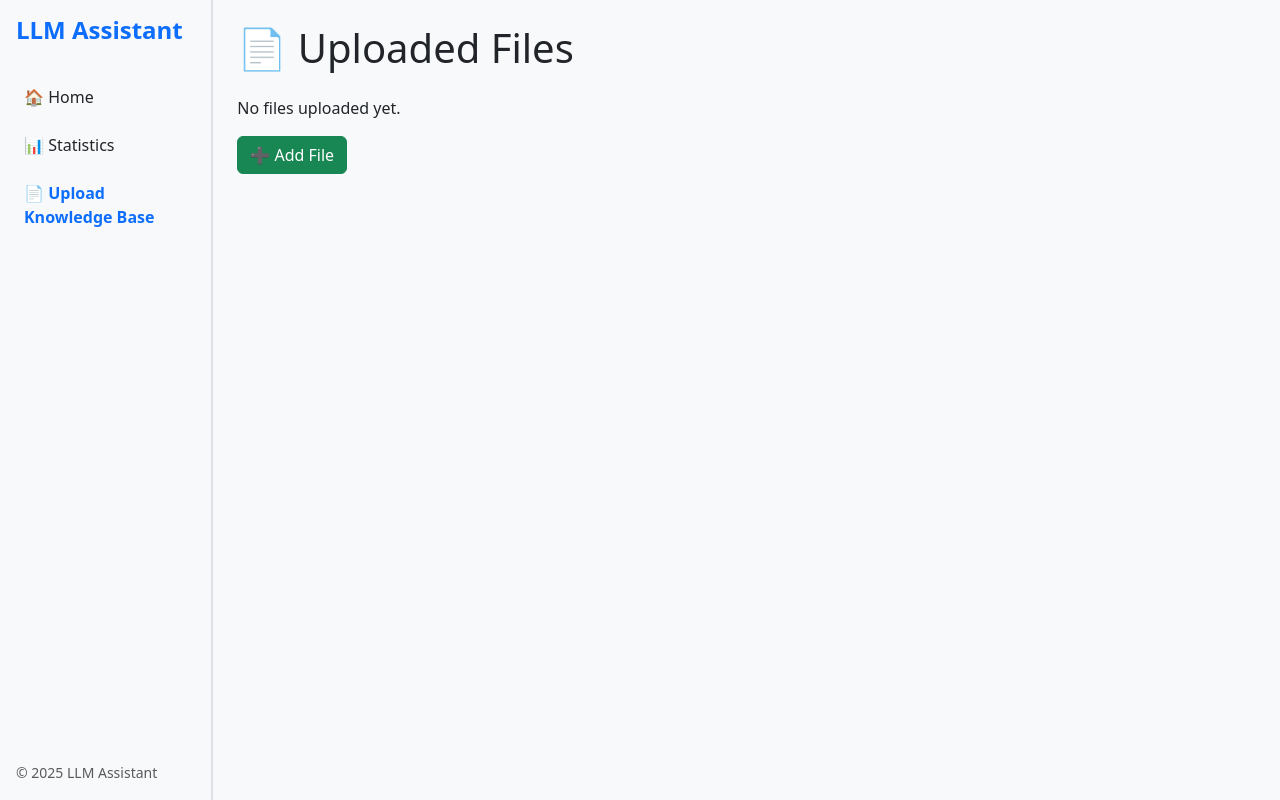
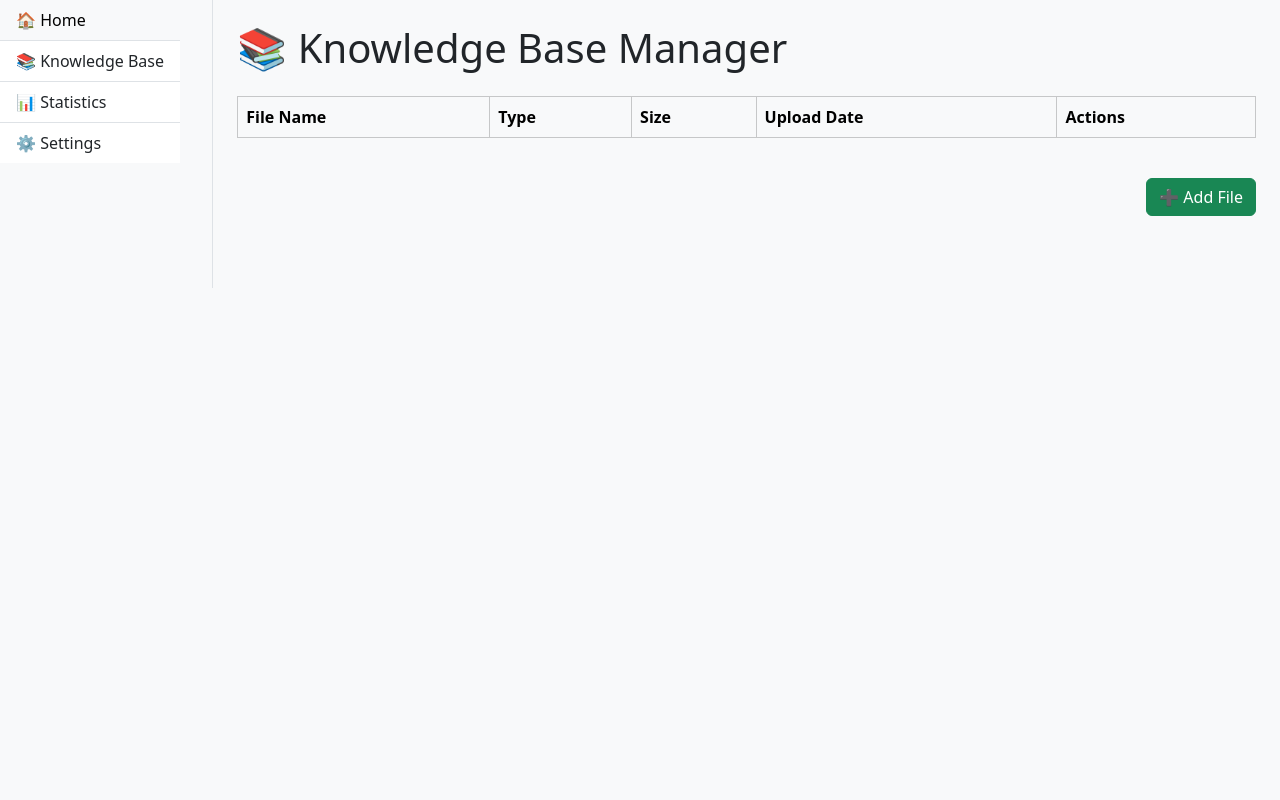
Before and after one commit to rohansehgal/llm-rag-assistant, a Flask app: page /upload in a window 1280 px wide. Run offline with Flask 3, Linux system fonts and the light colour scheme; lists and menus that the app fills with data are empty; some libraries are stand-ins or nearby versions.

Commit message:
ux overhaul

```diff
--- a/app.py
+++ b/app.py
@@ -155,6 +155,10 @@ def upload():
 def uploaded_file(filename):
     return send_from_directory(UPLOAD_FOLDER_FILES, filename)
 
+@app.route('/settings')
+def settings():
+    return render_template('settings.html', active_page='settings')
+
 
 @app.route("/", methods=["GET"])
 def index():
--- a/templates/navbar.html
+++ b/templates/navbar.html
@@ -1,29 +1,38 @@
-<!-- templates/navbar.html   -->
+<!-- templates/navbar.html -->
 
-<div class="d-flex flex-column vh-100 bg-light border-end">
-    <div class="p-3">
-      <h4 class="fw-bold text-primary">LLM Assistant</h4>
-    </div>
+<!-- Sidebar Toggle Button (Visible Only on Mobile) -->
+<nav class="navbar navbar-light bg-light d-md-none">
+  <div class="container-fluid">
+    <button class="btn btn-outline-primary" type="button" data-bs-toggle="offcanvas" data-bs-target="#sidebar" aria-controls="sidebar">
+      ☰ Menu
+    </button>
+  </div>
+</nav>
 
-    <ul class="nav flex-column p-2">
-      <li class="nav-item mb-2">
-        <a href="{{ url_for('index') }}" class="nav-link {% if active_page == 'index' %}active text-primary fw-bold{% else %}text-dark{% endif %}">
-          🏠 Home
-        </a>
-      </li>
-      <li class="nav-item mb-2">
-        <a href="{{ url_for('stats') }}" class="nav-link {% if active_page == 'stats' %}active text-primary fw-bold{% else %}text-dark{% endif %}">
-          📊 Statistics
-        </a>
-      </li>
-      <li class="nav-item mb-2">
-        <a href="{{ url_for('upload') }}" class="nav-link {% if active_page == 'upload' %}active text-primary fw-bold{% else %}text-dark{% endif %}">
-          📄 Upload Knowledge Base
-        </a>
-      </li>
-    </ul>
+<!-- Sidebar (Offcanvas for Mobile, Static for Desktop) -->
+<div class="offcanvas-md offcanvas-start bg-light" tabindex="-1" id="sidebar">
+  <div class="offcanvas-header d-md-none">
+    <h5 class="offcanvas-title">Navigation</h5>
+    <button type="button" class="btn-close" data-bs-dismiss="offcanvas" aria-label="Close"></button>
+  </div>
 
-    <div class="mt-auto p-3">
-      <small class="text-muted">&copy; 2025 LLM Assistant</small>
+  <div class="offcanvas-body p-0">
+    <div class="list-group list-group-flush">
+      <a href="/" class="list-group-item list-group-item-action {% if active_page == 'home' %}active{% endif %}">
+        🏠 Home
+      </a>
+
+      <a href="/knowledge-base" class="list-group-item list-group-item-action {% if active_page == 'knowledge_base' %}active{% endif %}">
+        📚 Knowledge Base
+      </a>
+
+      <a href="/stats" class="list-group-item list-group-item-action {% if active_page == 'stats' %}active{% endif %}">
+        📊 Statistics
+      </a>
+
+      <a href="/settings" class="list-group-item list-group-item-action {% if active_page == 'settings' %}active{% endif %}">
+        ⚙️ Settings
+      </a>
     </div>
   </div>
+</div>
--- a/templates/upload.html
+++ b/templates/upload.html
@@ -47,14 +47,9 @@ OTHER:
 <html lang="en">
 <head>
   <meta charset="UTF-8">
-  <title>Upload Files - LLM Assistant</title>
+  <title>Knowledge Base - LLM Assistant</title>
   <meta name="viewport" content="width=device-width, initial-scale=1">
   <link href="https://cdn.jsdelivr.net/npm/bootstrap@5.3.3/dist/css/bootstrap.min.css" rel="stylesheet">
-  <style>
-    th {
-      cursor: pointer;
-    }
-  </style>
 </head>
 <body class="bg-light">
 
@@ -62,39 +57,25 @@ OTHER:
   <div class="row">
 
     <!-- Sidebar -->
-    <div class="col-12 col-md-3 col-lg-2 bg-light p-0 border-end" style="min-height: 100vh;">
+    <div class="col-12 col-md-3 col-lg-2 p-0 border-end bg-light">
       {% include 'navbar.html' %}
     </div>
 
     <!-- Main Content -->
     <div class="col-12 col-md-9 col-lg-10 p-4">
 
-      <h1 class="mb-4">📄 Uploaded Files</h1>
-
-      {% if upload_success %}
-      <div class="alert alert-success">
-        {{ upload_success }}
-      </div>
-      {% endif %}
-
-      {% if upload_error %}
-      <div class="alert alert-danger">
-        {{ upload_error }}
-      </div>
-      {% endif %}
+      <h1 class="mb-4">📚 Knowledge Base Manager</h1>
 
       <!-- Uploaded Files Table -->
-      {% if uploaded_files %}
       <div class="table-responsive mb-4">
-        <table class="table table-bordered table-hover" id="uploaded-files-table">
+        <table class="table table-bordered align-middle">
           <thead class="table-light">
             <tr>
-              <th onclick="sortTable(0)">File Name</th>
-              <th onclick="sortTable(1)">File Type</th>
-              <th onclick="sortTable(2)">File Size</th>
-              <th onclick="sortTable(3)">Upload Date</th>
-              <th>View</th>
-              <th>Delete</th>
+              <th>File Name</th>
+              <th>Type</th>
+              <th>Size</th>
+              <th>Upload Date</th>
+              <th>Actions</th>
             </tr>
           </thead>
           <tbody>
@@ -106,38 +87,34 @@ OTHER:
               <td>{{ file.upload_date }}</td>
               <td>
                 <a href="{{ url_for('uploaded_file', filename=file.name) }}" target="_blank" class="btn btn-outline-primary btn-sm">View</a>
-              </td>
-              <td>
-                <button class="btn btn-danger btn-sm" onclick="confirmDelete('{{ file.name }}', this)">🗑️ Delete</button>
+                <form action="/delete-file" method="post" class="d-inline">
+                  <input type="hidden" name="filename" value="{{ file.name }}">
+                  <button type="submit" class="btn btn-outline-danger btn-sm">Delete</button>
+                </form>
               </td>
             </tr>
             {% endfor %}
           </tbody>
         </table>
       </div>
-      {% else %}
-      <p>No files uploaded yet.</p>
-      {% endif %}
 
-      <!-- Add File Button -->
-      <button class="btn btn-success" onclick="document.getElementById('file-input').click()">➕ Add File</button>
+      <!-- Add New File Button -->
+      <div class="text-end mb-5">
+        <button class="btn btn-success" onclick="document.getElementById('fileInput').click();">➕ Add File</button>
+      </div>
 
-      <!-- Hidden File Input -->
-      <form id="upload-form" method="POST" action="/upload" enctype="multipart/form-data" style="display:none;">
-        <input
-          type="file"
-          id="file-input"
-          name="files"
-          multiple
-          accept=".pdf,.jpg,.jpeg,.png,.gif,.doc,.docx,.xls,.xlsx,.ppt,.pptx"
-          onchange="validateAndSubmitFiles()"
-        >
+      <!-- Hidden Upload Form -->
+      <form action="/upload" method="post" enctype="multipart/form-data" id="fileUploadForm" style="display: none;">
+        <input type="file" id="fileInput" name="file" accept=".pdf,.jpg,.jpeg,.png,.doc,.docx,.xls,.xlsx,.ppt,.pptx" onchange="document.getElementById('fileUploadForm').submit();">
       </form>
 
-    </div> <!-- End of Main Content -->
+    </div>
 
-  </div> <!-- End of Row -->
-</div> <!-- End of Container -->
+  </div>
+</div>
+
+<!-- JavaScript section will come here -->
+
 
 <script src="https://cdn.jsdelivr.net/npm/bootstrap@5.3.3/dist/js/bootstrap.bundle.min.js"></script>
 
```
Also changed, not shown: dedupe_stats.py (deleted, +0 -31 lines), hello.py (deleted, +0 -8 lines), templates/index.html (+24 -25 lines), templates/settings.html (added, +44 -0 lines), templates/stats.html (+36 -24 lines).
